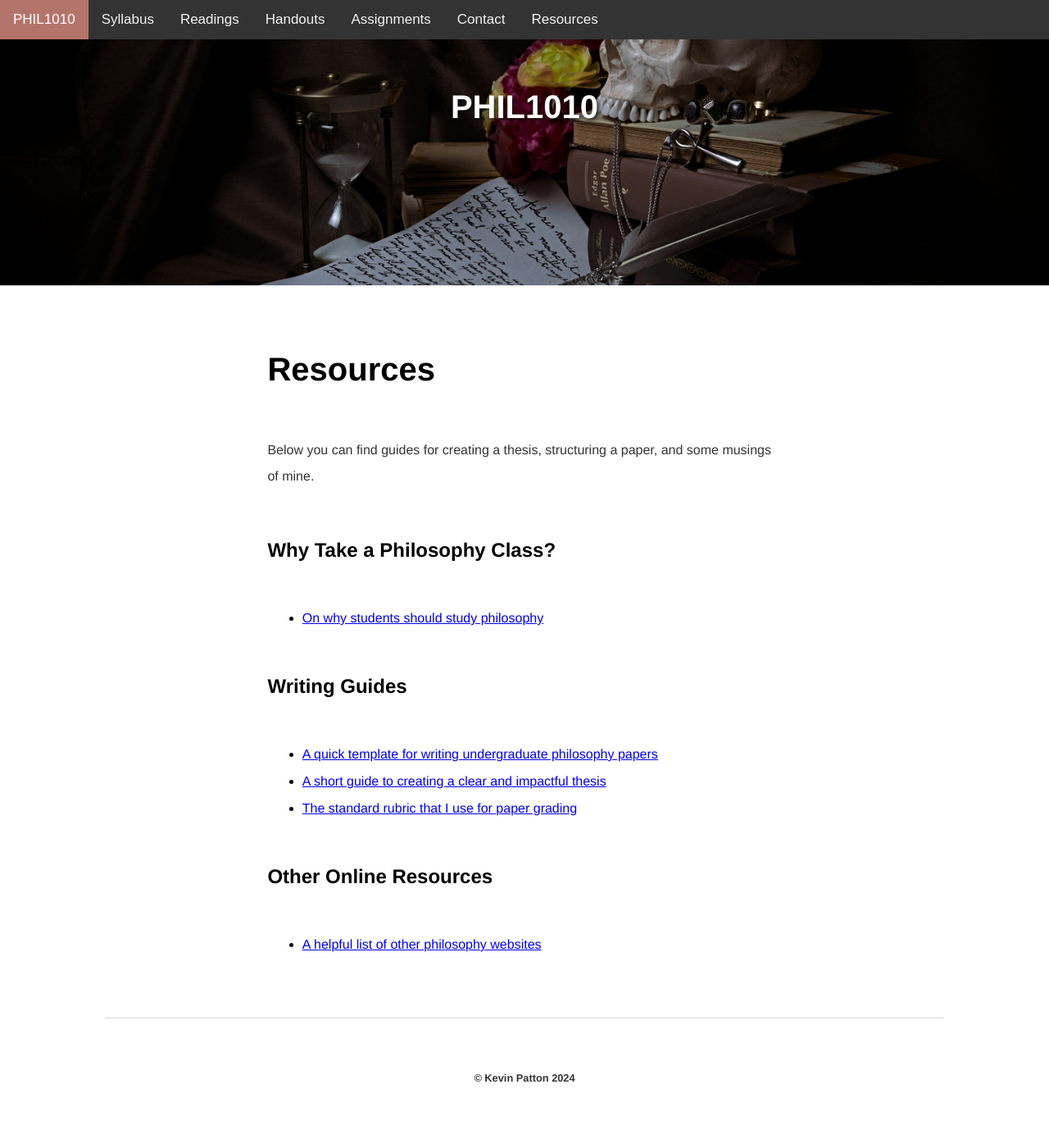
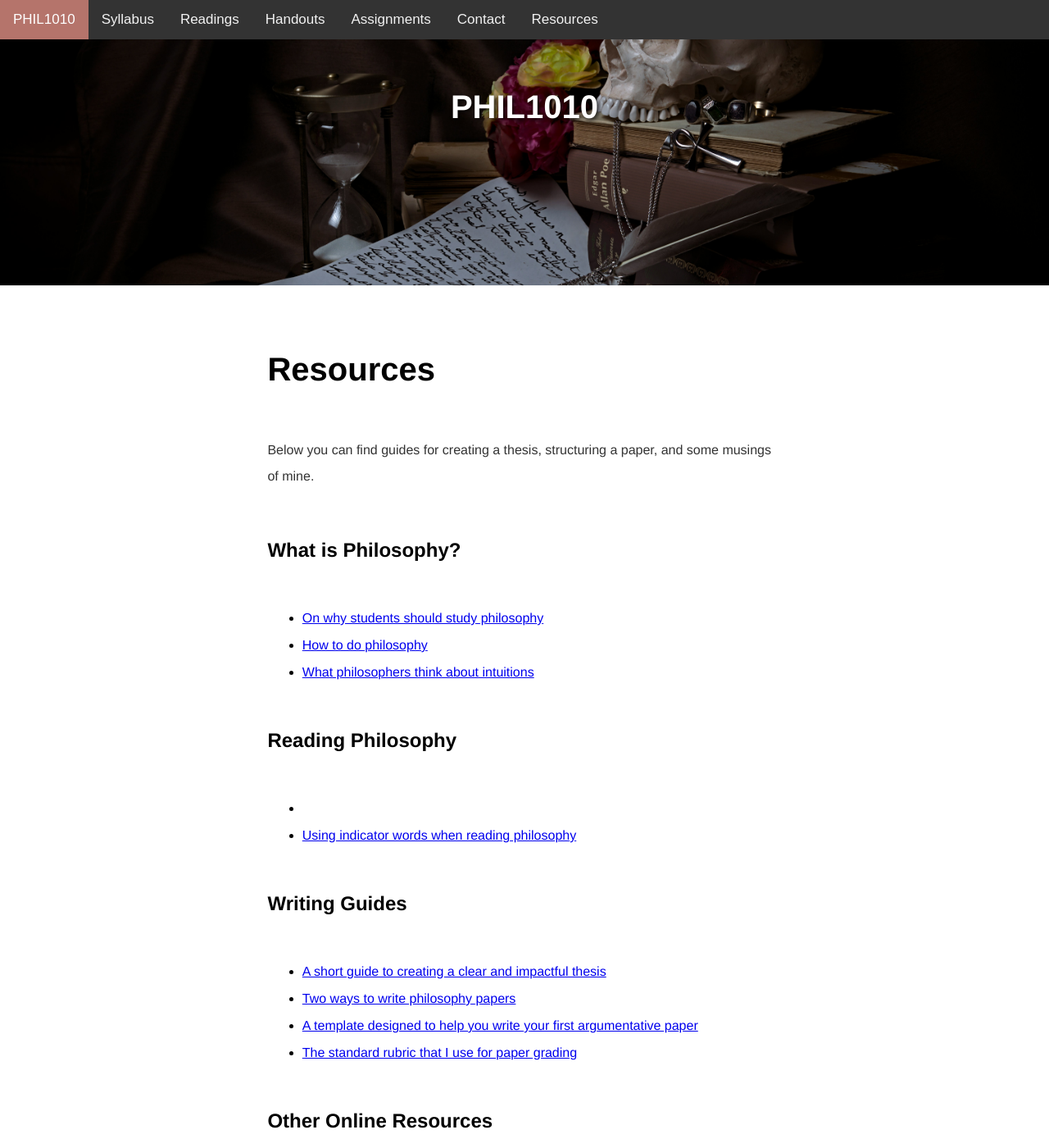
Before and after one commit to kevinjpatton/kevinjpatton.github.io, a Jekyll site: the page built from teaching/phil_1010/resources/index.html, in a window 1280 px wide and 1400 px high. Shown: the whole window at 82% size. Built offline with Jekyll 4.4.1, drawn with Linux system fonts in a browser that asks for light colours; Markdown is read by kramdown in place of the engine named in the settings.

Commit message:
Update index.html

```diff
--- a/teaching/phil_1010/resources/index.html
+++ b/teaching/phil_1010/resources/index.html
@@ -5,15 +5,23 @@ title: PHIL1010 - Resources
 <h1>Resources</h1>
 <p>Below you can find guides for creating a thesis, structuring a paper, and some musings of mine.</p>
 
-<h2>Why Take a Philosophy Class?</h2>
+<h2>What is Philosophy?</h2>
 <ul class="standard-list">
   <li><a href="/pedagogy/handouts/Handout - Why Philosophy.pdf">On why students should study philosophy</a></li>
+  <li><a href="/pedagogy/handouts/How to do Philosophical Analysis.pdf">How to do philosophy</a></li>
+  <li><a href="/pedagogy/handouts/The Role and Nature of Intuitions.pdf">What philosophers think about intuitions</a></li>
+</ul>
+
+<h2>Reading Philosophy</h2>
+<ul class="standard-list">
+  <li><li><a href="/pedagogy/handouts/Handout - Indicator Words.pdf">Using indicator words when reading philosophy</a></li></li>
 </ul>
 
 <h2>Writing Guides</h2>
 <ul class="standard-list">
-   <li><a href="/pedagogy/handouts/Handout - Writing a Philosophy Paper.pdf">A quick template for writing undergraduate philosophy papers</a></li>
   <li><a href="/pedagogy/handouts/Handout - Creating Your Thesis.pdf">A short guide to creating a clear and impactful thesis</a></li>
+  <li><a href="/pedagogy/handouts/Handout - Writing a Philosophy Paper.pdf">Two ways to write philosophy papers</a></li>
+  <li><a href="/pedagogy/handouts/Handout - Argumentative Paper Template.pdf">A template designed to help you write your first argumentative paper</a></li>
   <li><a href="/pedagogy/handouts/Grading_Rubric_Colorful.pdf">The standard rubric that I use for paper grading</a></li>
 </ul>
 
```
